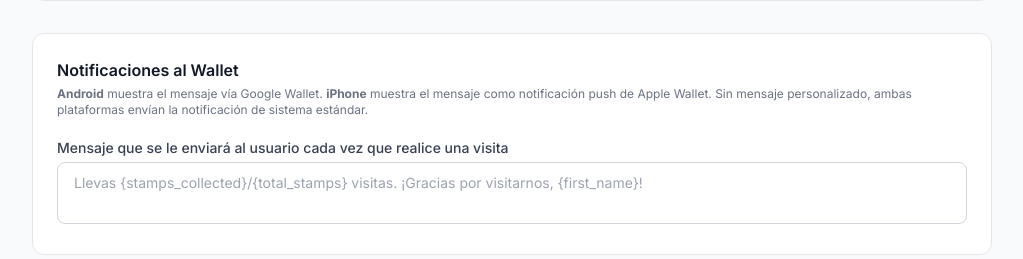
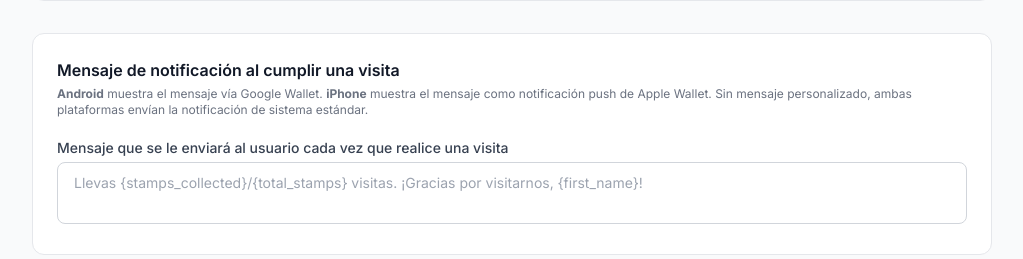
Before and after one commit to davidrolito7/Wallet-Passes, a Laravel app: page /business/loyalty-program in a window 1280 px wide. Shown: the part 1228-1487 px from the top of the page, without its empty margins (256-1279 px from the left). Run offline with Laravel 12, Linux system fonts and the light colour scheme; a user stored in the database is signed in; data comes from the database, SQL or seed files in the repository; data that the repository does not hold is empty; some libraries are stand-ins or nearby versions.

Commit message:
Notificaciones al Wallet por Mensaje de notificacion ...

```diff
--- a/resources/views/business/loyalty-program/index.blade.php
+++ b/resources/views/business/loyalty-program/index.blade.php
@@ -316,7 +316,7 @@
 
         {{-- ─── 4. Notificaciones al Wallet ────────────────────────────────── --}}
         <div class="bg-white rounded-xl border border-gray-200 p-6">
-            <h2 class="text-base font-semibold text-gray-900 mb-1">Notificaciones al Wallet</h2>
+            <h2 class="text-base font-semibold text-gray-900 mb-1">Mensaje de notificación al cumplir una visita</h2>
             <p class="text-xs text-gray-500 mb-5">
                 <strong>Android</strong> muestra el mensaje vía Google Wallet.
                 <strong>iPhone</strong> muestra el mensaje como notificación push de Apple Wallet.
```
